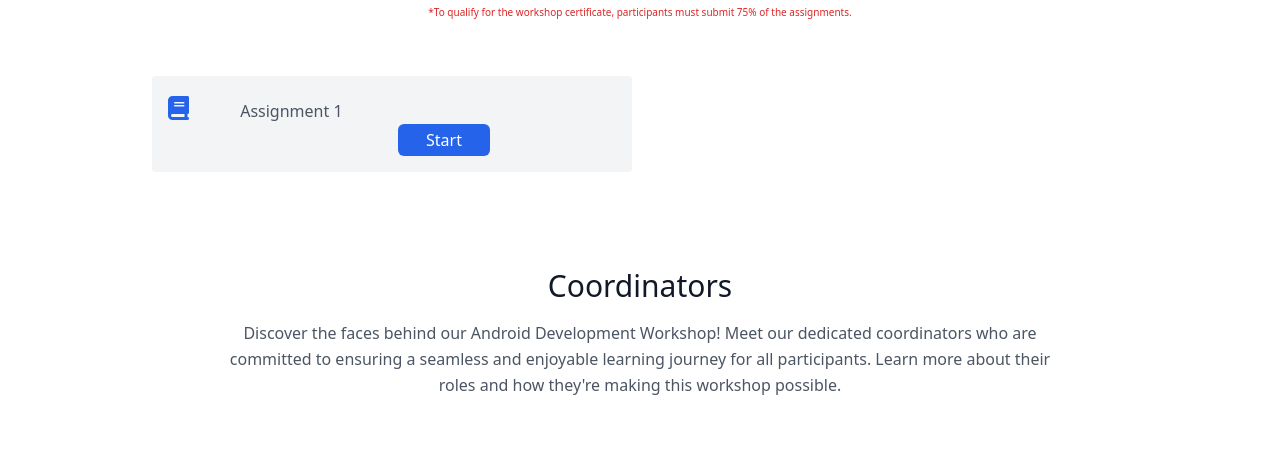
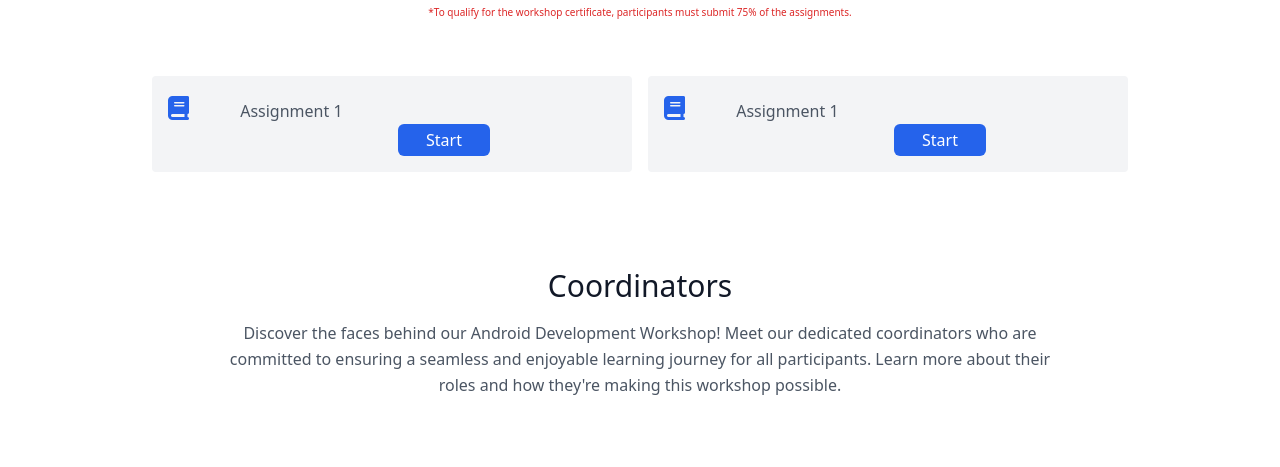
Before and after one commit to heyapurv/GDSC-Android-Workshop, a plain HTML site: page index.html in a window 1280 px wide. Shown: the part 1786-2253 px from the top of the page. Drawn offline with nearby package versions, Linux system fonts and the light colour scheme.

Commit message:
assignment 2 added

```diff
--- a/index.html
+++ b/index.html
@@ -243,12 +243,12 @@
               </div>
             </div>
 
-            <div class="p-2 sm:w-1/2 w-full hidden">
+            <div class="p-2 sm:w-1/2 w-full ">
               <div class="bg-gray-100 rounded flex p-4 h-full items-center ">
                 <div class="">
                 <i class="fa-solid fa-book text-blue-600 w-8 h-8 text-2xl flex-shrink-0 mr-4"></i>
                 <span class="title-font font-medium lg:ml-5 ">Assignment 1</span>
-                <button class="bg-blue-600 hover:bg-blue-500 rounded-md px-[28px]  text-center ml-14 py-[4px] text-white lg:ml-[230px]" ><a href="">Start</a></button>
+                <button class="bg-blue-600 hover:bg-blue-500 rounded-md px-[28px]  text-center ml-14 py-[4px] text-white lg:ml-[230px]" ><a href="https://docs.google.com/forms/d/e/1FAIpQLScES3xksc6q9HEgk2z9zL_i9docIUnKcDF0DrYpuEMypdPwCQ/viewform?usp=sf_link">Start</a></button>
                </div>
               </div>
             </div>
```
